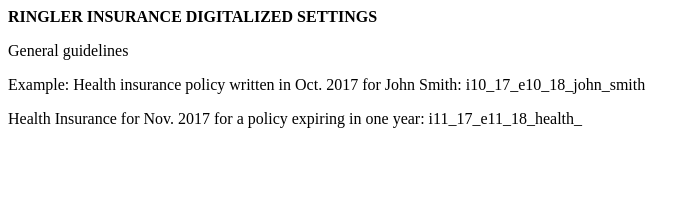
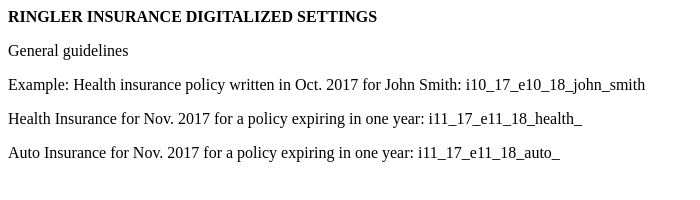
Before and after one commit to joshringler/ringlerinsurance.github.io, a plain HTML site: page index.html in a window 1280 px wide. Shown: the whole page, without its empty margins (0-700 px from the left). Drawn offline with Linux system fonts and the light colour scheme.

Commit message:
Update index.html

```diff
--- a/index.html
+++ b/index.html
@@ -7,5 +7,6 @@
 Example: Health insurance policy written in Oct. 2017 for John Smith: i10_17_e10_18_john_smith
 
   <p> Health Insurance for Nov. 2017 for a policy expiring in one year: i11_17_e11_18_health_ </p>
+    <p> Auto Insurance for Nov. 2017 for a policy expiring in one year: i11_17_e11_18_auto_ </p>
 </body>
 </html>
```
